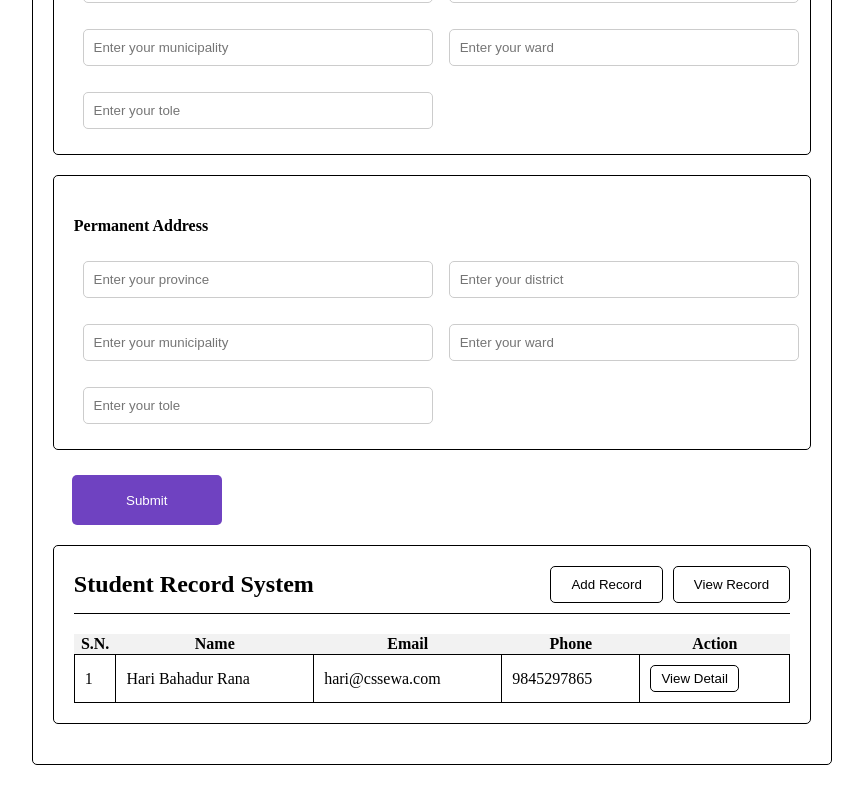
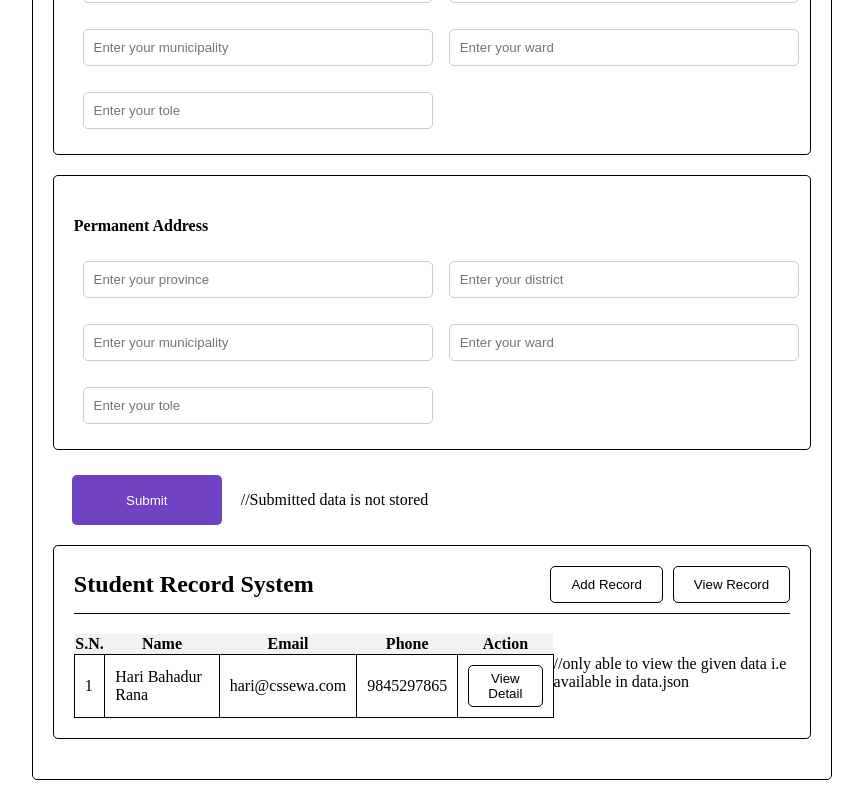
Before and after one commit to Soyaskar/final_react, a React (Vite) app: page / in a window 1280 px wide. Shown: the part 390-1190 px from the top of the page, without its empty margins (208-1071 px from the left). Built offline with nearby package versions, Linux system fonts and the light colour scheme.

Commit message:
comment add

```diff
--- a/src/components/detail.jsx
+++ b/src/components/detail.jsx
@@ -36,6 +36,7 @@ function Details() {
           <td>{email}</td>
           <td>{phone}</td>
           <td><button className="action-btn" onClick={handleViewDetail}>View Detail</button></td>
+          //only able to view the given data i.e available in data.json
         </tbody>
       </table>
       {showDetails && (
--- a/src/components/form.jsx
+++ b/src/components/form.jsx
@@ -155,6 +155,7 @@ function Form() {
           />
         </div>
         <input className="submit-button" type="submit" value={"Submit"}></input>
+        //Submitted data is not stored
 
 
       </form>
```
